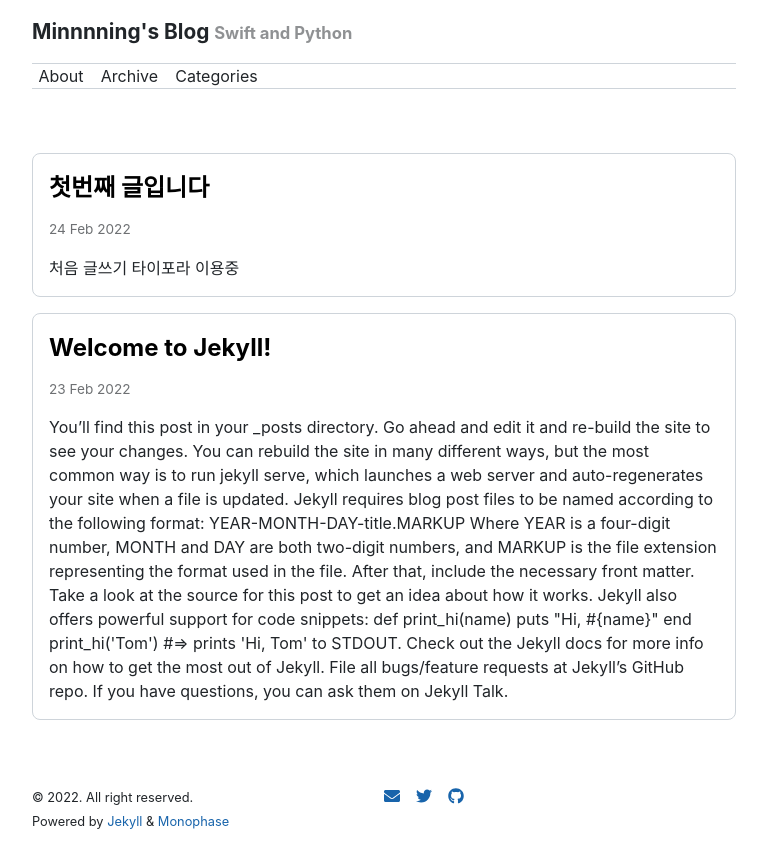
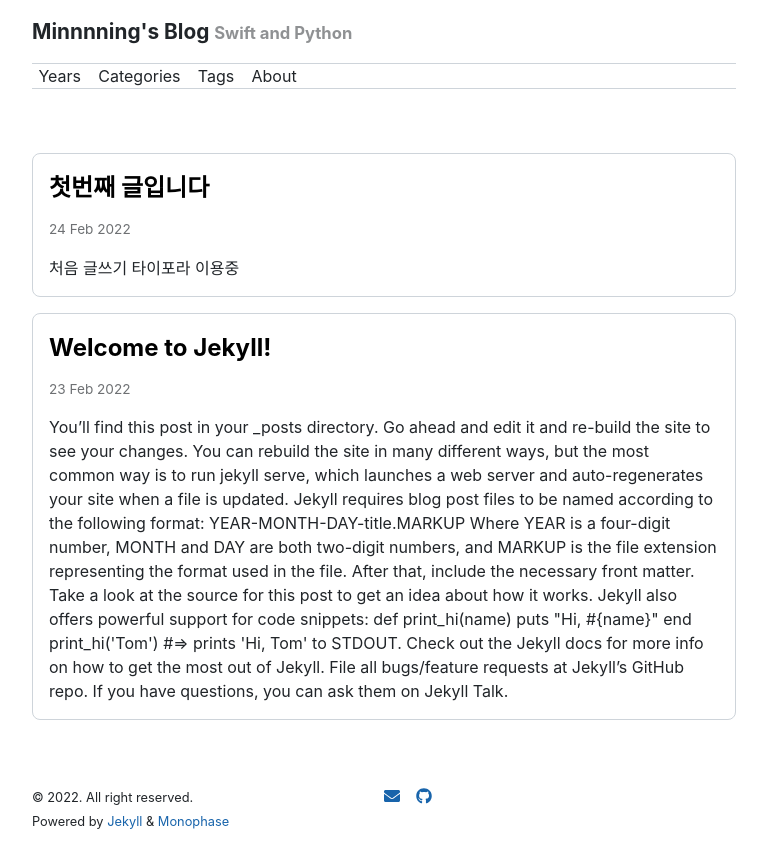
Before and after one commit to Minnnning/minnnning.github.io, a Jekyll site: the page built from index.markdown, in a window 1280 px wide. Shown: the top 868 px of the page, without its empty margins (256-1023 px from the left). Built offline with Jekyll 4.4.1, drawn with Linux system fonts in a browser that asks for light colours; nearby versions of some CDN libraries.

Commit message:
navigator link url

```diff
--- a/_data/navigation.yml
+++ b/_data/navigation.yml
@@ -1,6 +1,8 @@
+- title: Years
+  url: /years/
+- title: Categories
+  url: /categories/
+- title: Tags
+  url: /tags/
 - title: About
   url: /about/
-- title: Archive
-  url: /archive/
-- title: Categories
-  url: /categories/
--- /dev/null
+++ b/categories.markdown
@@ -0,0 +1,6 @@
+---
+layout: archive
+title: Categories
+type: categories
+permalink: /categories/
+---
--- /dev/null
+++ b/tags.markdown
@@ -0,0 +1,6 @@
+---
+layout: archive
+title: Tags
+type: tags
+permalink: /tags/
+---
--- /dev/null
+++ b/years.markdown
@@ -0,0 +1,6 @@
+---
+layout: archive
+title: Years
+type: years
+permalink: /years/
+---
```
Also changed, not shown: _data/social.yml (+2 -5 lines), 1 other file.
